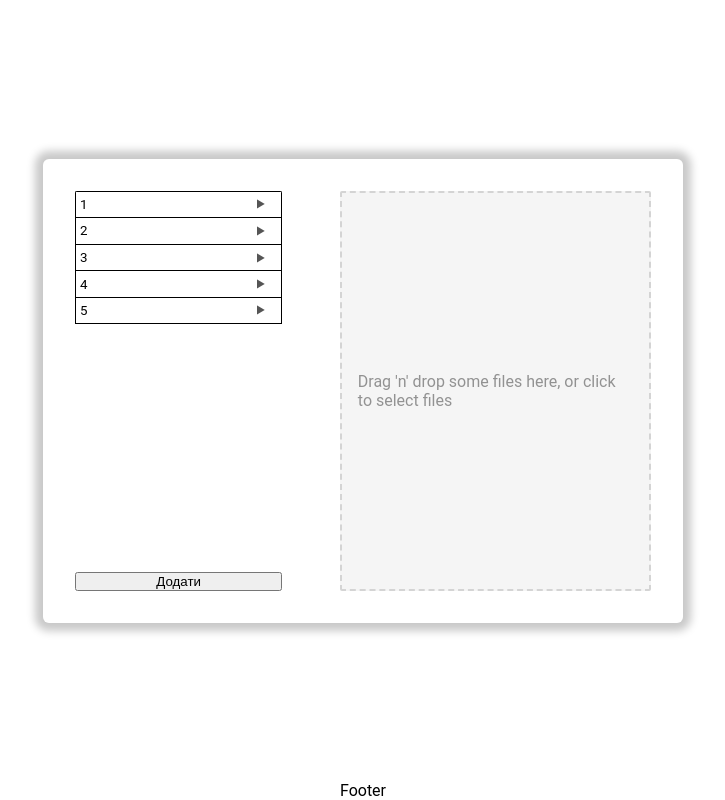
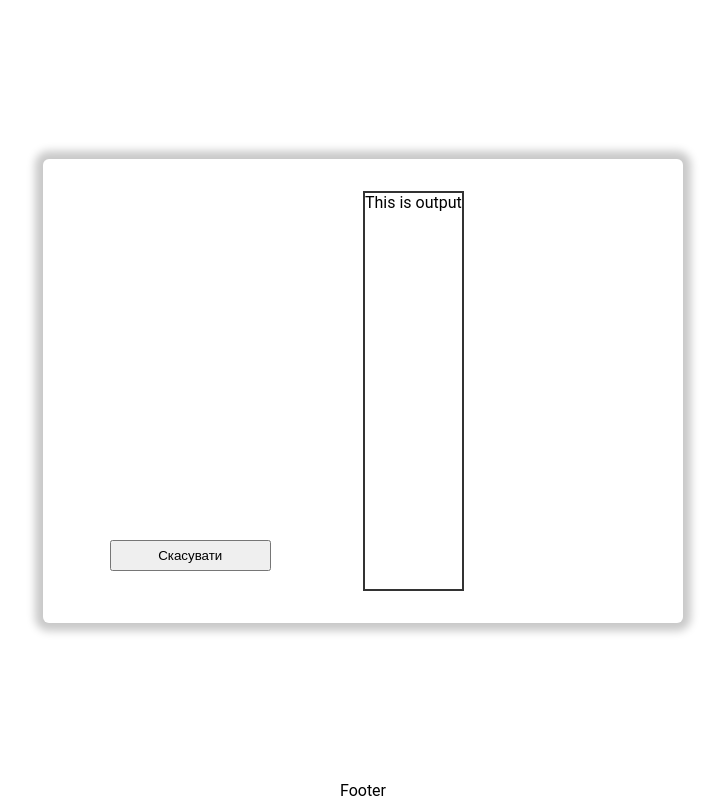
Before and after one commit to pavsoldatov/x509-dropzone-test, a React (Create React App) app: page / in a window 1280 px wide. Shown: the whole page, without its empty margins (277-1002 px from the left). Built offline with nearby package versions, Linux system fonts and the light colour scheme.

Commit message:
Add conditional rendering for add/cancel button

```diff
--- a/src/components/CertificateList.module.css
+++ b/src/components/CertificateList.module.css
@@ -1,7 +1,6 @@
 .select {
   height: 40%;
   font-family: inherit;
-  appearance: none;
   outline: 0;
   box-shadow: none;
   border: none;
@@ -23,9 +22,12 @@
 .select > option {
   display: flex;
   align-items: center;
-  height: 2em;
+  min-height: 2em;
+  max-width: inherit;
+  padding-right: 1.5rem;
   padding-left: 4px;
   overflow: hidden;
+  white-space: normal;
   border: 1px solid black;
   position: relative;
 }
--- a/src/components/CertificatesList.js
+++ b/src/components/CertificatesList.js
@@ -1,13 +1,14 @@
 import styles from "./CertificateList.module.css";
 
-const CertificateList = () => {
+const CertificateList = ({ commonNames, ...props }) => {
+  const mappedCommonNames = commonNames.map((commonName) => {
+    const timeKey = new Date().getTime() * Math.random() * 100000;
+    return <option key={timeKey}>{commonName};</option>;
+  });
+
   return (
-    <select className={styles.select} size="2" >
-      <option>1</option>
-      <option>2</option>
-      <option>3</option>
-      <option>4</option>
-      <option>5</option>
+    <select className={styles.select} size="2">
+      {mappedCommonNames}
     </select>
   );
 };
--- a/src/components/Layout/CardContent.js
+++ b/src/components/Layout/CardContent.js
@@ -1,21 +1,28 @@
 import styles from "./CardContent.module.css";
 import Aside from "../UI/Aside";
 import Dropzone from "../UI/Dropzone";
-import {useState} from "react";
+import { useState } from "react";
 
 const CardContent = (props) => {
-  const [certs, setCerts] = useState([])
-
-  const updateCerts = (cert) => {
-    return setCerts(prevState => [...prevState, cert])
-  }
-
-  console.log(certs)
+  const [commonNames, setCommonName] = useState([]);
+  const addCommonName = (cn) => {
+    return setCommonName((prevState) => [...prevState, cn]);
+  };
+  const [addIsActive, setAddIsActive] = useState(false);
+  const toggleAddButton = () => setAddIsActive((prevState) => !prevState);
 
   return (
     <section className={styles.CardContent}>
-      <Aside />
-      <Dropzone onAddCerts={updateCerts}/>
+      <Aside
+        commonNames={commonNames}
+        onAddClick={toggleAddButton}
+        addIsActive={addIsActive}
+      />
+      {addIsActive ? (
+        <Dropzone onAddCommonName={addCommonName} />
+      ) : (
+        <output style={{ border: "2px solid #333" }}>This is output</output>
+      )}
     </section>
   );
 };
--- a/src/components/UI/AddButton.js
+++ b/src/components/UI/AddButton.js
@@ -1,7 +1,19 @@
 import styles from "./AddButton.module.css";
 
 const AddButton = (props) => {
-  return <button className={styles.AddButton}>Додати</button>;
+  return (
+    <>
+      {props.addIsActive ? (
+        <button onClick={props.onAddClick} className={styles.AddButton}>
+          Додати
+        </button>
+      ) : (
+        <button onClick={props.onAddClick} className={styles.AddButton}>
+          Скасувати
+        </button>
+      )}
+    </>
+  );
 };
 
 export default AddButton;
--- a/src/components/UI/AddButton.module.css
+++ b/src/components/UI/AddButton.module.css
@@ -1,5 +1,5 @@
 .AddButton {
-  padding: "6px 0";
-  width: "70%";
-  margin: "0 auto 20px auto";
+  padding: 6px 0;
+  width: 70%;
+  margin: 0 auto 20px auto;
 }
--- a/src/components/UI/Aside.js
+++ b/src/components/UI/Aside.js
@@ -4,10 +4,23 @@ import CertificateList from "../CertificatesList";
 import AddButton from "./AddButton";
 
 const Aside = (props) => {
+  /*  "O=Міністерство юстиції України, OU=Адміністратор ІТС ЦЗО, CN=Центральний засвідчувальний орган, 2.5.4.5=UA-00015622-2017, C=UA, L=Київ";
+      "O=Таксер, OU=IT, T=директор, CN=Таксер Тест Тестерович, SN=Таксер, G=Тест Тестерович, 2.5.4.5=1549, C=UA, L=Харків, ST=Харківська";
+      "O=Фізична особа - підприємець Лиференко Андрій Миколайович, T=фізична особа - підприємець, CN=Лиференко Андрій Миколайович, SN=Лиференко, G=Андрій Миколайович, 2.5.4.5=306364, C=UA, L=Озера, ST=Київська";
+      "O=Інформаційно-довідковий департамент ДПС, OU=Управління (центр) сертифікації ключів ІДД ДПС, CN=КНЕДП - ІДД ДПС, 2.5.4.5=UA-43174711-2019, C=UA, L=Київ";
+      "O=АКЦІОНЕРНЕ ТОВАРИСТВО КОМЕРЦІЙНИЙ БАНК «ПРИВАТБАНК», OU=АЦСК, CN=АЦСК АТ КБ «ПРИВАТБАНК», 2.5.4.5=UA-14360570-2018, C=UA, L=Київ";
+      "O=Міністерство доходів і зборів України, OU=Міністерство доходів і зборів України, CN=Міністерство доходів і зборів України. ОТРИМАНО (ЕКПП), 2.5.4.5=1226353, C=UA, L=Київ";
+      "O=Тестовий платник 4, CN=Сухаренко Олег Андрійович (Тест), SN=Сухаренко, G=Олег Андрійович (Тест), 2.5.4.5=2468606, C=UA, L=Київ";
+      "O=Тестовий платник 4, CN=Нестеренко Володимир Борисович (Тест), SN=Нестеренко, G=Володимир Борисович (Тест), 2.5.4.5=2468611, C=UA, L=Київ";
+      "O=Фізична особа - підприємець Таксер Тест Тестович, OU=Фізична особа - підприємець, T=фізична особа - підприємець, CN=Таксер Тест Тестович, SN=Таксер, G=Тест Тестович, 2.5.4.5=4802, C=UA, L=Київ";
+      "O=Тест, OU=Тест, T=Директор, CN=Тестувальник Tellipse 1111, SN=Тестувальник, G=Tellipse 1111, 2.5.4.5=579, C=UA, L=Київ"; */
+
+
+
   return (
     <aside className={styles.Aside}>
-      <CertificateList />
-      <AddButton />
+      <CertificateList commonNames={props.commonNames} />
+      <AddButton addIsActive={props.addIsActive} onAddClick={props.onAddClick}/>
     </aside>
   );
 };
--- a/src/components/UI/Dropzone.js
+++ b/src/components/UI/Dropzone.js
@@ -2,6 +2,12 @@ import styles from "./Dropzone.module.css";
 import { useCallback } from "react";
 import { useDropzone } from "react-dropzone";
 import * as x509 from "@peculiar/x509";
+
+const getCommonName = (subject) => {
+  const indxStart = subject.indexOf("CN=");
+  const indxEnd = subject.indexOf(",", indxStart);
+  return subject.slice(indxStart + 3, indxEnd);
+};
 
 const Dropzone = (props) => {
   const onDrop = useCallback((acceptedFiles) => {
@@ -13,20 +19,27 @@ const Dropzone = (props) => {
       reader.onload = () => {
         // const base64 = reader.result.split("base64,")[1];
         const cert = new x509.X509Certificate(reader.result);
-        props.onAddCerts(cert);
+        const commonName = getCommonName(cert.subject);
+
+        props.onAddCommonName(commonName);
       };
       reader.readAsArrayBuffer(file);
     });
   }, []);
 
-  const { acceptedFiles, getRootProps, getInputProps } = useDropzone({
+  const { acceptedFiles, fileRejections, getRootProps, getInputProps } = useDropzone({
     onDrop,
+    accept: {
+      "application/pkix-cert": [".cer"],
+      "application/x-x509-ca-cert": [".cer"],
+    },
   });
-  console.log(acceptedFiles);
+
   return (
     <div {...getRootProps({ className: styles.Dropzone })}>
       <input {...getInputProps()} />
-      <p>Drag 'n' drop some files here, or click to select files</p>
+      <p>Drag 'n' drop some files here, or click to select files.</p>
+      <em>Only *.cer files will be accepted.</em>
     </div>
   );
 };
--- a/src/components/UI/Dropzone.module.css
+++ b/src/components/UI/Dropzone.module.css
@@ -1,6 +1,9 @@
 .Dropzone {
   display: flex;
+  flex-direction: column;
   align-items: center;
+  justify-content: center;
+  text-align: center;
   width: 60%;
 
   background-color: #f5f5f5;
```
